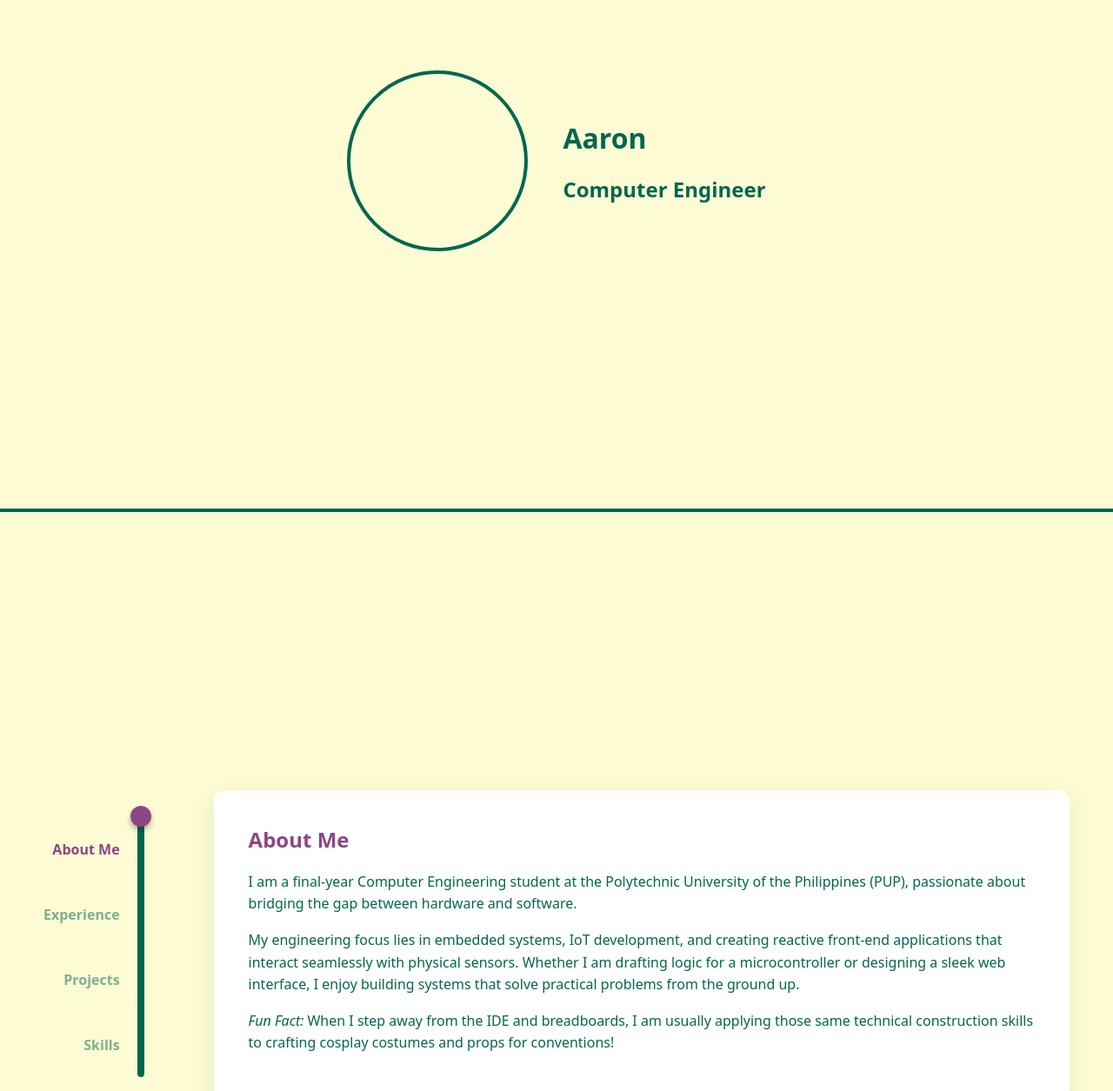
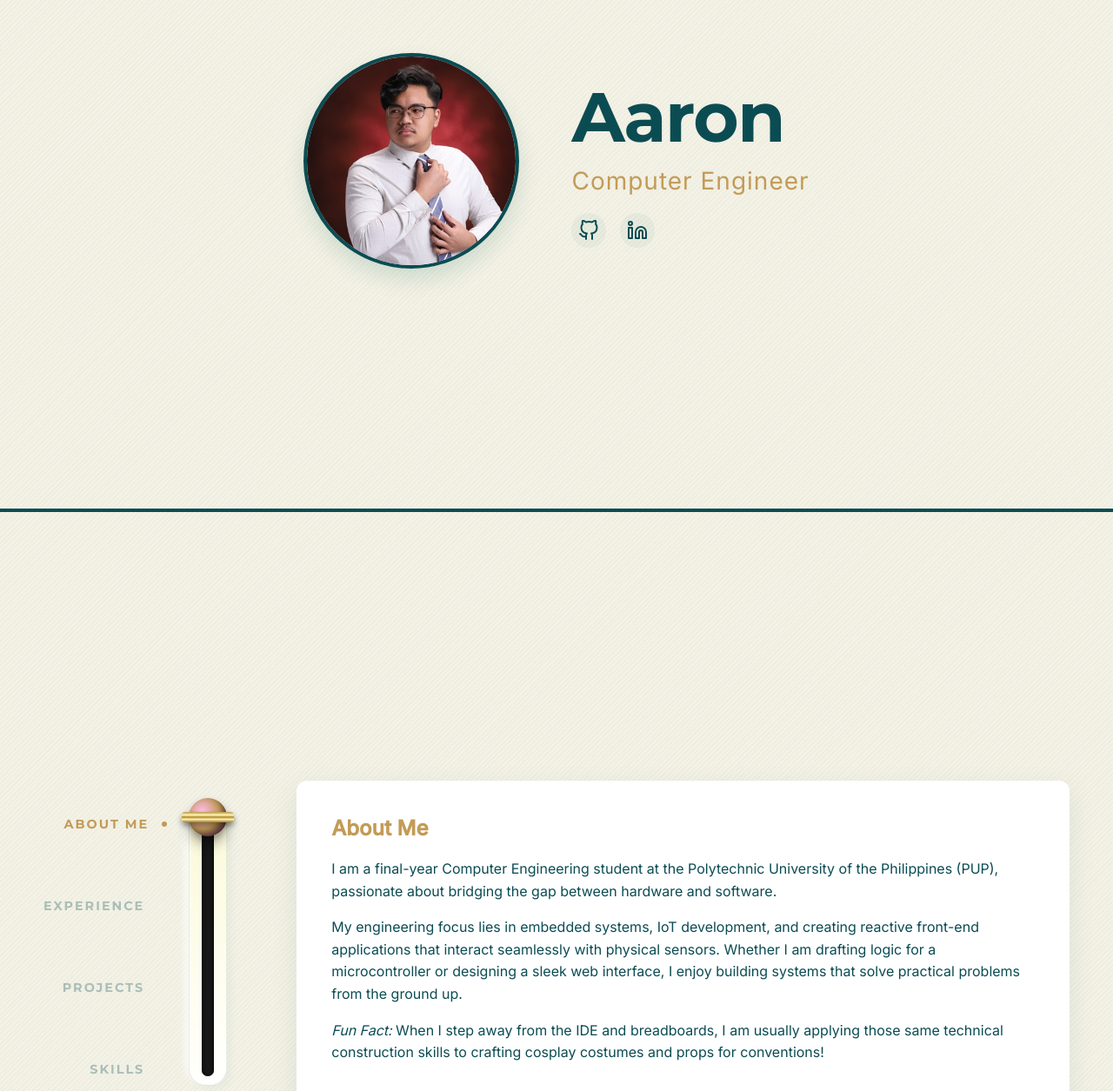
Before and after one commit to Flere2134/my-portfolio, a Vue app: page / in a window 1280 px wide. Shown: the part 215-1470 px from the top of the page at 87% size. Built offline with nearby package versions, Linux system fonts and the light colour scheme.

Commit message:
made a better lever

```diff
--- a/src/App.vue
+++ b/src/App.vue
@@ -1,10 +1,18 @@
 <template>
   <div class="portfolio-container">
     <header class="hero-section">
-      <div class="profile-circle"></div>
+      <img src="./assets/img/profile-photo.jpg" alt="Aaron's Profile" class="profile-photo" />
       <div class="titles">
         <h1>Aaron</h1>
         <h2>Computer Engineer</h2>
+        <div class="social-links">
+          <a href="https://github.com/Flere2134" target="_blank" aria-label="GitHub">
+            <svg viewBox="0 0 24 24" width="24" height="24" stroke="currentColor" stroke-width="2" fill="none" stroke-linecap="round" stroke-linejoin="round"><path d="M9 19c-5 1.5-5-2.5-7-3m14 6v-3.87a3.37 3.37 0 0 0-.94-2.61c3.14-.35 6.44-1.54 6.44-7A5.44 5.44 0 0 0 20 4.77 5.07 5.07 0 0 0 19.91 1S18.73.65 16 2.48a13.38 13.38 0 0 0-7 0C6.27.65 5.09 1 5.09 1A5.07 5.07 0 0 0 5 4.77a5.44 5.44 0 0 0-1.5 3.78c0 5.42 3.3 6.61 6.44 7A3.37 3.37 0 0 0 9 18.13V22"></path></svg>
+          </a>
+          <a href="https://linkedin.com/in/arboleda-aaron-hans-121b76372" target="_blank" aria-label="LinkedIn">
+            <svg viewBox="0 0 24 24" width="24" height="24" stroke="currentColor" stroke-width="2" fill="none" stroke-linecap="round" stroke-linejoin="round"><path d="M16 8a6 6 0 0 1 6 6v7h-4v-7a2 2 0 0 0-2-2 2 2 0 0 0-2 2v7h-4v-7a6 6 0 0 1 6-6z"></path><rect x="2" y="9" width="4" height="12"></rect><circle cx="4" cy="4" r="2"></circle></svg>
+          </a>
+        </div>
       </div>
     </header>
 
@@ -49,22 +57,32 @@ const currentComponent = computed(() => componentMap[currentSection.value])
 </script>
 
 <style>
+@import url('https://fonts.googleapis.com/css2?family=Inter:wght@400;500&family=Montserrat:wght@700&display=swap');
 /* Global Color Variables */
 :root {
-  --color-base: #00674F;
-  --color-neutral: #FDFBD4;
-  --color-accent: #8E4585;
+  --color-base: #0B4C53;
+  --color-neutral: #F5F2E6 ;
+  --color-accent: #C39B57;
 }
 
 body {
   margin: 0;
-  font-family: system-ui, -apple-system, sans-serif;
+  font-family: 'Inter', system-ui, -apple-system, sans-serif;
+  color: var(--color-base);
+
+  /* The Gabardine Weave Effect */
   background-color: var(--color-neutral);
-  color: var(--color-base);
+  background-image: repeating-linear-gradient(
+    -45deg,
+    transparent,
+    transparent 2px,
+    rgba(0, 103, 79, 0.03) 2px, /* Uses a tiny hint of your base green */
+    rgba(0, 103, 79, 0.03) 4px
+  );
 }
 
 .portfolio-container {
-  min-height: 200vh; /* Forces the page to be scrollable past Screen 1 */
+  min-height: 200vh;
 }
 
 /* Screen 1 Styles */
@@ -73,7 +91,7 @@ body {
   display: flex;
   align-items: center;
   justify-content: center;
-  gap: 40px;
+  gap: 60px; /* Increased gap for better breathing room */
   border-bottom: 4px solid var(--color-base);
 }
 
@@ -82,6 +100,62 @@ body {
   height: 200px;
   border-radius: 50%;
   border: 4px solid var(--color-base);
+}
+
+.profile-photo {
+  width: 240px; /* Slightly larger for better impact */
+  height: 240px;
+  border-radius: 50%;
+  object-fit: cover; /* Ensures your photo fills the circle without stretching */
+  border: 4px solid var(--color-base);
+  box-shadow: 0 12px 24px rgba(0, 103, 79, 0.15); /* Adds a refined, subtle shadow */
+}
+
+.titles {
+  display: flex;
+  flex-direction: column;
+  gap: 8px; /* Tighter spacing between name and role */
+}
+
+.titles h1 {
+  font-family: 'Montserrat', sans-serif;
+  font-size: 5rem; /* Massive, striking name */
+  font-weight: 700;
+  margin: 0;
+  letter-spacing: -1.5px; /* Pulls the letters slightly closer for a modern look */
+  color: var(--color-base);
+}
+
+.titles h2 {
+  font-family: 'Inter', sans-serif;
+  font-size: 1.75rem;
+  font-weight: 400;
+  margin: 0;
+  color: var(--color-accent); /* Using the plum color to make your role pop */
+  letter-spacing: 1px;
+}
+
+.social-links {
+  display: flex;
+  gap: 16px;
+  margin-top: 12px;
+}
+
+.social-links a {
+  color: var(--color-base);
+  transition: all 0.3s ease;
+  display: flex;
+  align-items: center;
+  justify-content: center;
+  padding: 8px;
+  border-radius: 50%;
+  background-color: rgba(0, 103, 79, 0.05); /* Subtle background circle */
+}
+
+.social-links a:hover {
+  color: var(--color-accent);
+  background-color: rgba(142, 69, 133, 0.1);
+  transform: translateY(-2px); /* Slight lift on hover */
 }
 
 /* Screen 2 Styles */
--- a/src/components/Experience.vue
+++ b/src/components/Experience.vue
@@ -14,8 +14,45 @@
 </template>
 
 <style scoped>
-.section-content h2 { color: var(--color-accent); margin-top: 0; }
-.experience-block h3 { color: var(--color-base); margin-bottom: 4px; }
-.date { font-size: 0.9em; color: #666; font-style: italic; }
-ul { margin-top: 12px; line-height: 1.6; }
+.section-content h2 {
+  color: var(--color-accent);
+  margin-top: 0;
+  font-family: 'Montserrat', sans-serif;
+  letter-spacing: 1px;
+}
+
+.experience-block h3 {
+  color: var(--color-base);
+  margin-bottom: 4px;
+}
+
+.date {
+  font-size: 0.9em;
+  color: #666;
+  font-style: italic;
+}
+
+/* Custom Card Suit List */
+ul {
+  list-style-type: none; /* Removes the default dots */
+  padding-left: 0;
+  margin-top: 16px;
+}
+
+li {
+  position: relative;
+  padding-left: 24px;
+  margin-bottom: 12px;
+  line-height: 1.6;
+}
+
+/* Inserts the Gold Spade */
+li::before {
+  content: '\2660'; /* Unicode for Spade */
+  position: absolute;
+  left: 0;
+  color: var(--color-accent);
+  font-size: 1.2em;
+  line-height: 1.4; /* Aligns it nicely with the text */
+}
 </style>
--- a/src/components/InteractiveLever.vue
+++ b/src/components/InteractiveLever.vue
@@ -8,15 +8,21 @@
         :class="{ active: activeIndex === index }"
       >
         {{ section }}
+        <span class="indicator-dot"></span>
       </div>
     </div>
 
-    <div class="track" ref="trackRef">
-      <div
-        class="handle"
-        :style="{ transform: `translateY(${handleY}px)` }"
-        @pointerdown="startDrag"
-      ></div>
+    <div class="track-casing">
+      <div class="track" ref="trackRef">
+        <div
+          class="handle"
+          :class="{ 'recoiling': isRecoiling }"
+          :style="{ transform: `translateY(${handleY}px)` }"
+          @pointerdown="startDrag"
+        >
+          <div class="metal-rod"></div>
+        </div>
+      </div>
     </div>
   </div>
 </template>
@@ -37,6 +43,7 @@ const trackRef = ref(null)
 const handleY = ref(0)
 const activeIndex = ref(0)
 const isDragging = ref(false)
+const isRecoiling = ref(false)
 
 const startDrag = (event) => {
   isDragging.value = true
@@ -78,6 +85,13 @@ const onDrag = (event) => {
 
 const stopDrag = () => {
   isDragging.value = false
+
+  // Trigger the mechanical recoil animation
+  isRecoiling.value = true
+  setTimeout(() => {
+    isRecoiling.value = false
+  }, 250) // The timeout matches the CSS animation duration
+
   window.removeEventListener('pointermove', onDrag)
   window.removeEventListener('pointerup', stopDrag)
 }
@@ -87,52 +101,138 @@ const stopDrag = () => {
 .lever-wrapper {
   display: flex;
   align-items: stretch;
-  gap: 20px;
-  height: 300px;
+  gap: 30px;
+  height: 320px;
+  padding: 20px 0;
 }
 
+/* Typography and Labels */
 .labels {
   display: flex;
   flex-direction: column;
-  justify-content: space-around;
+  justify-content: space-between;
   text-align: right;
   font-weight: bold;
   color: var(--color-base);
+  font-family: 'Montserrat', sans-serif;
+  text-transform: uppercase;
+  letter-spacing: 2px;
+  font-size: 0.9rem;
+  padding: 10px 0;
 }
 
 .label {
-  opacity: 0.5;
-  transition: opacity 0.3s ease;
+  opacity: 0.3;
+  transition: all 0.3s ease;
+  position: relative;
+  display: flex;
+  align-items: center;
+  justify-content: flex-end;
+  gap: 15px;
 }
 
 .label.active {
   opacity: 1;
   color: var(--color-accent);
+  transform: translateX(5px);
 }
 
+.indicator-dot {
+  width: 6px;
+  height: 6px;
+  background-color: currentColor;
+  border-radius: 50%;
+  opacity: 0;
+  transition: opacity 0.3s ease;
+}
+
+.label.active .indicator-dot {
+  opacity: 1;
+}
+
+/* The Mechanical Casing */
+.track-casing {
+  padding: 10px 14px;
+  /* Matches the neutral background but adds a slight 3D bevel */
+  background: linear-gradient(145deg, rgba(253, 251, 212, 0.8), #ffffff);
+  border-radius: 20px;
+  box-shadow:
+    4px 4px 10px rgba(0, 103, 79, 0.05),
+    -4px -4px 10px rgba(255, 255, 255, 0.8),
+    inset 1px 1px 2px rgba(255, 255, 255, 0.8);
+  border: 1px solid rgba(0, 103, 79, 0.1);
+  display: flex;
+  justify-content: center;
+}
+
+/* The Recessed Slot */
 .track {
-  width: 8px;
-  background-color: var(--color-base);
-  border-radius: 4px;
+  width: 14px;
+  background-color: #1a1a1a;
+  border-radius: 8px;
   position: relative;
   cursor: pointer;
+  /* Creates the deep groove effect */
+  box-shadow:
+    inset 0 4px 8px rgba(0,0,0,0.8),
+    inset 0 1px 3px rgba(0,0,0,0.9);
 }
 
+/* The Glossy Sphere Knob */
 .handle {
-  width: 24px;
-  height: 24px;
-  background-color: var(--color-accent);
+  width: 44px;
+  height: 44px;
+  /* 3D Radial Gradient to make it look like a polished gem or casino chip */
+  background: radial-gradient(circle at 35% 35%, #ffbbee, var(--color-accent) 50%, #4a154b 90%);
   border-radius: 50%;
   position: absolute;
-  top: -12px; /* Center the handle on the 0 position */
-  left: -8px; /* Center horizontally over the track */
+  top: -22px;
+  left: -15px;
   cursor: grab;
   touch-action: none;
-  box-shadow: 0 4px 6px rgba(0,0,0,0.3);
+  /* Heavy drop shadow so it hovers above the track */
+  box-shadow:
+    0 10px 15px rgba(0,0,0,0.3),
+    0 4px 6px rgba(0,0,0,0.2),
+    inset -4px -4px 8px rgba(0,0,0,0.3);
   transition: transform 0.05s linear;
+  z-index: 10;
 }
 
 .handle:active {
   cursor: grabbing;
+  /* Compress the shadow slightly to simulate pressing down */
+  box-shadow:
+    0 5px 8px rgba(0,0,0,0.3),
+    0 2px 4px rgba(0,0,0,0.2),
+    inset -4px -4px 8px rgba(0,0,0,0.3);
+}
+
+/* The Gold Metal Arm */
+.metal-rod {
+  position: absolute;
+  top: 50%;
+  left: 50%;
+  transform: translate(-50%, -50%);
+  width: 60px;
+  height: 12px;
+  /* Brushed gold effect */
+  background: linear-gradient(to bottom, #bf953f, #fcf6ba 30%, #b38728 50%, #fbf5b7 70%, #aa771c);
+  border-radius: 4px;
+  z-index: -1;
+  box-shadow: 0 4px 6px rgba(0,0,0,0.4);
+}
+
+/* The Mechanical Recoil Animation */
+.handle.recoiling {
+  /* Using a custom bezier curve for a snappy, spring-like feel */
+  animation: mechanical-recoil 0.25s cubic-bezier(0.36, 0.07, 0.19, 0.97) both;
+}
+
+@keyframes mechanical-recoil {
+  0% { margin-top: 0; }
+  35% { margin-top: 6px; }  /* Heavy drop when released */
+  65% { margin-top: -2px; } /* Slight bounce back up */
+  100% { margin-top: 0; }   /* Settles into the locked position */
 }
 </style>
--- a/src/components/Skills.vue
+++ b/src/components/Skills.vue
@@ -26,8 +26,44 @@
 </template>
 
 <style scoped>
-.section-content h2 { color: var(--color-accent); margin-top: 0; }
-.skills-grid { display: flex; gap: 40px; }
-.skill-category h3 { color: var(--color-base); border-bottom: 2px solid var(--color-neutral); padding-bottom: 8px;}
-ul { list-style-type: square; line-height: 1.8; }
+.section-content h2 {
+  color: var(--color-accent);
+  margin-top: 0;
+  font-family: 'Montserrat', sans-serif;
+  letter-spacing: 1px;
+}
+
+.skills-grid {
+  display: flex;
+  gap: 40px;
+}
+
+.skill-category h3 {
+  color: var(--color-base);
+  border-bottom: 2px solid var(--color-accent); /* Changed to gold for a richer look */
+  padding-bottom: 8px;
+}
+
+/* Custom Card Suit List */
+ul {
+  list-style-type: none;
+  padding-left: 0;
+}
+
+li {
+  position: relative;
+  padding-left: 20px;
+  margin-bottom: 10px;
+  line-height: 1.8;
+}
+
+/* Inserts the Gold Diamond */
+li::before {
+  content: '\2666'; /* Unicode for Diamond */
+  position: absolute;
+  left: 0;
+  color: var(--color-accent);
+  font-size: 1.1em;
+  line-height: 1.6;
+}
 </style>
```
Also changed, not shown: src/components/Projects.vue (+40 -4 lines), src/assets/img/profile-photo.JPG (added).
